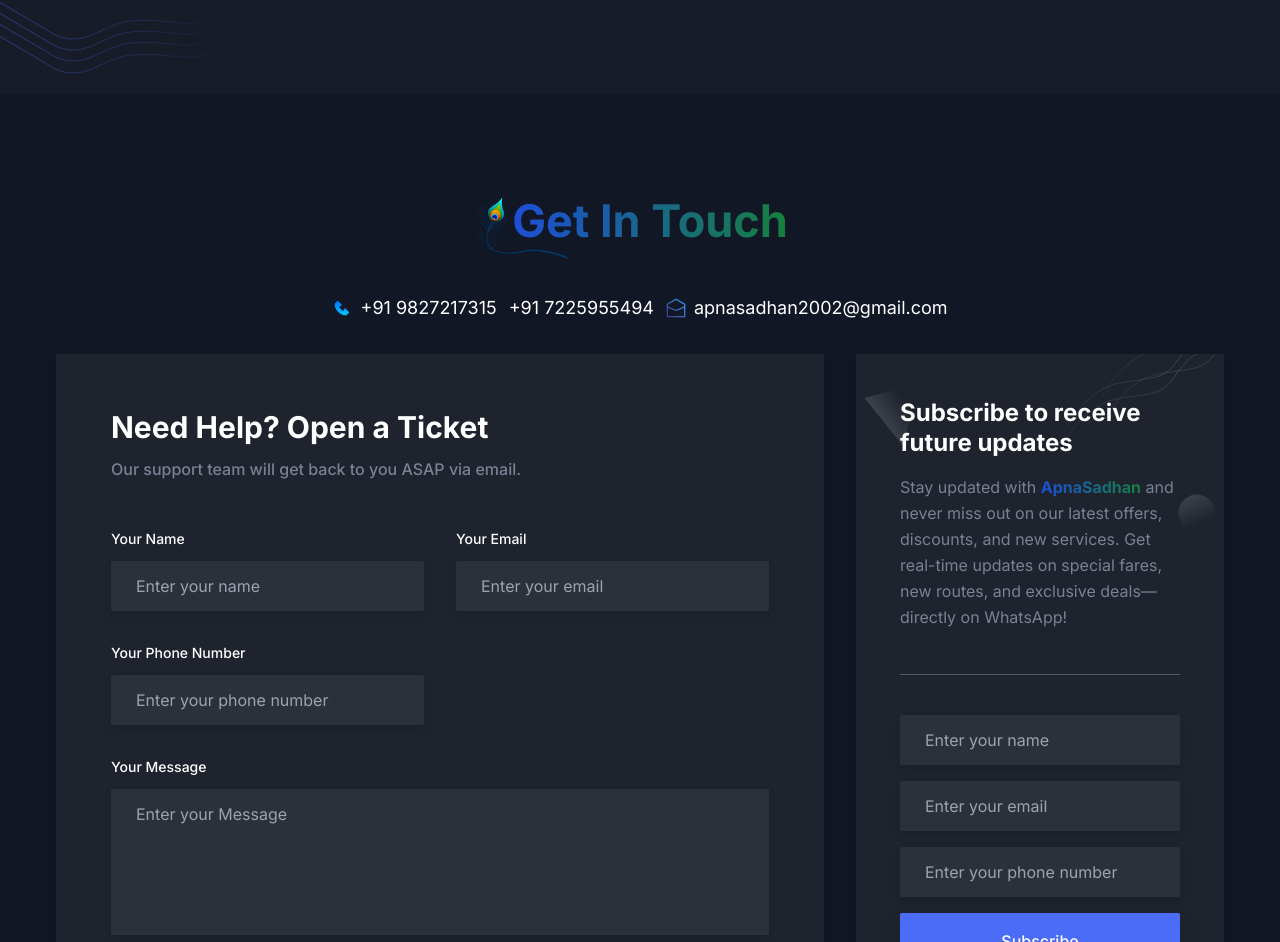
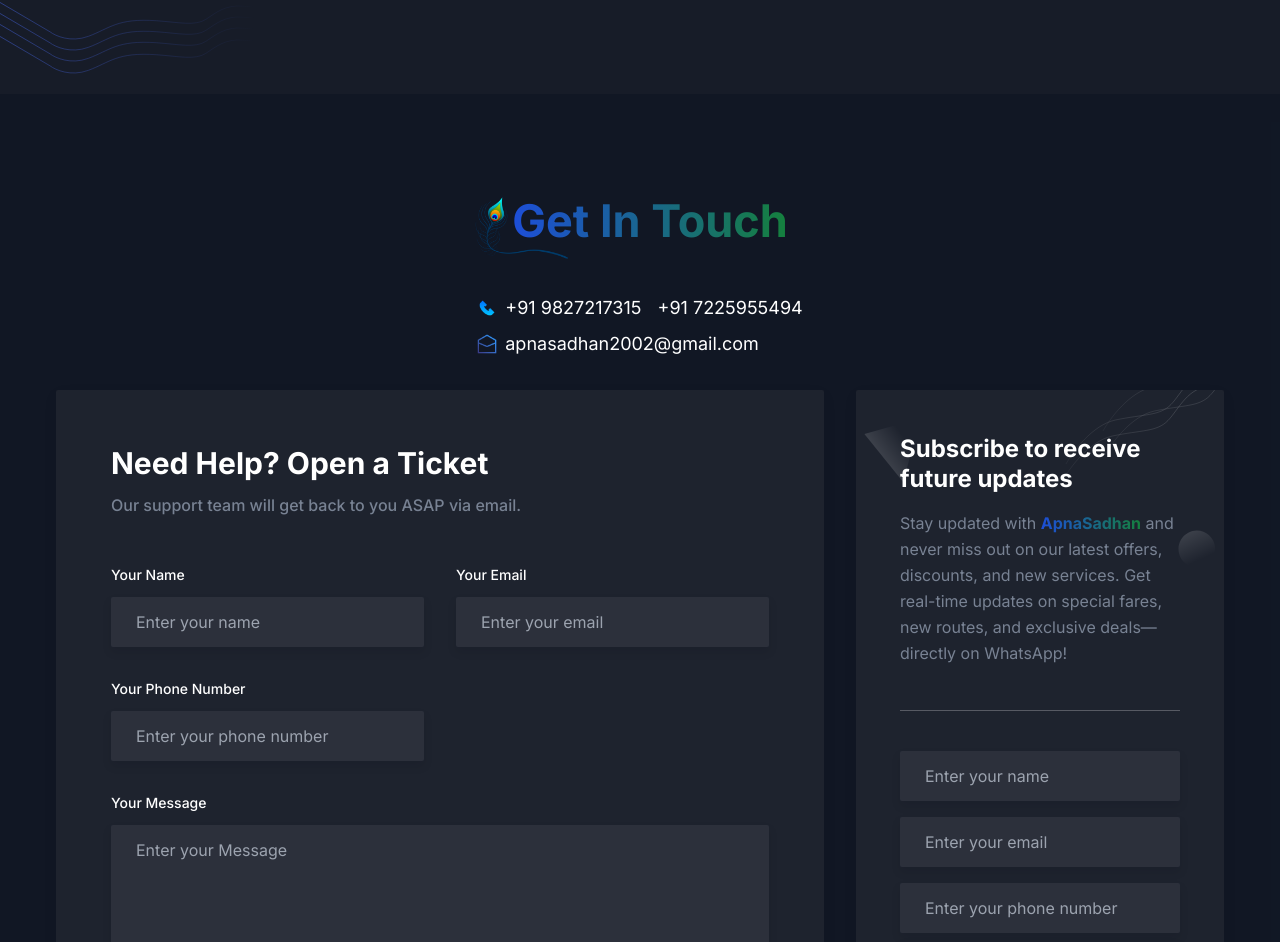
Before and after one commit to praveensinghsendhav/apnasadhan_next, a Next.js app: page / in a window 1280 px wide. Shown: the part 2927-3869 px from the top of the page. Built offline with nearby package versions, Linux system fonts and the light colour scheme.

Commit message:
changes conatct css

```diff
--- a/src/components/GetInTouch/index.tsx
+++ b/src/components/GetInTouch/index.tsx
@@ -8,11 +8,12 @@ const GetInTouch = () => {
       id="get-in-touch"
       className="relative z-10 overflow-hidden flex justify-center items-center"
     >
-      <div className="container mx-auto flex items-center justify-center h-full ">
-        <div className="py-8  text-center w-full flex flex-col items-center">
+      <div className="container mx-auto flex items-center justify-center h-full px-4 sm:px-6 lg:px-8">
+        <div className="py-8 text-center w-full flex flex-col items-center">
           <SectionTitle title="Get In Touch" center={true} mb="10px" />
-          <div className="flex flex-col md:flex-row justify-center w-full px-4">
-            <div className="flex flex-col gap-3 text-white md:flex-row justify-center items-center md:items-center">
+          <div className="flex flex-col md:flex-row justify-center w-full">
+            <div className="flex flex-col gap-2 text-white justify-center items-center md:items-start">
+              <div className="flex flex-row sm:flex-row md:gap-4 gap-2">
                 <p className="flex items-center gap-2 text-lg text-gray-500 dark:text-white">
                   <Image src="/images/contact/phone.png" alt="Phone Icon" width={20} height={20} />
                   <a href="tel:+919827217315" className="hover:underline">+91 9827217315</a>
@@ -20,6 +21,7 @@ const GetInTouch = () => {
                 <p className="flex items-center gap-2 text-lg text-gray-500 dark:text-white">
                   <a href="tel:+917225955494" className="hover:underline">+91 7225955494</a>
                 </p>
+              </div>
               <p className="flex items-center gap-2 text-lg text-gray-500 dark:text-white">
                 <Image src="/images/contact/mail.png" alt="Email Icon" width={20} height={20} />
                 <a href="mailto:apnasadhan2002@gmail.com" className="hover:underline">apnasadhan2002@gmail.com</a>
```
Lines whose indentation alone changed are shown as unchanged.
